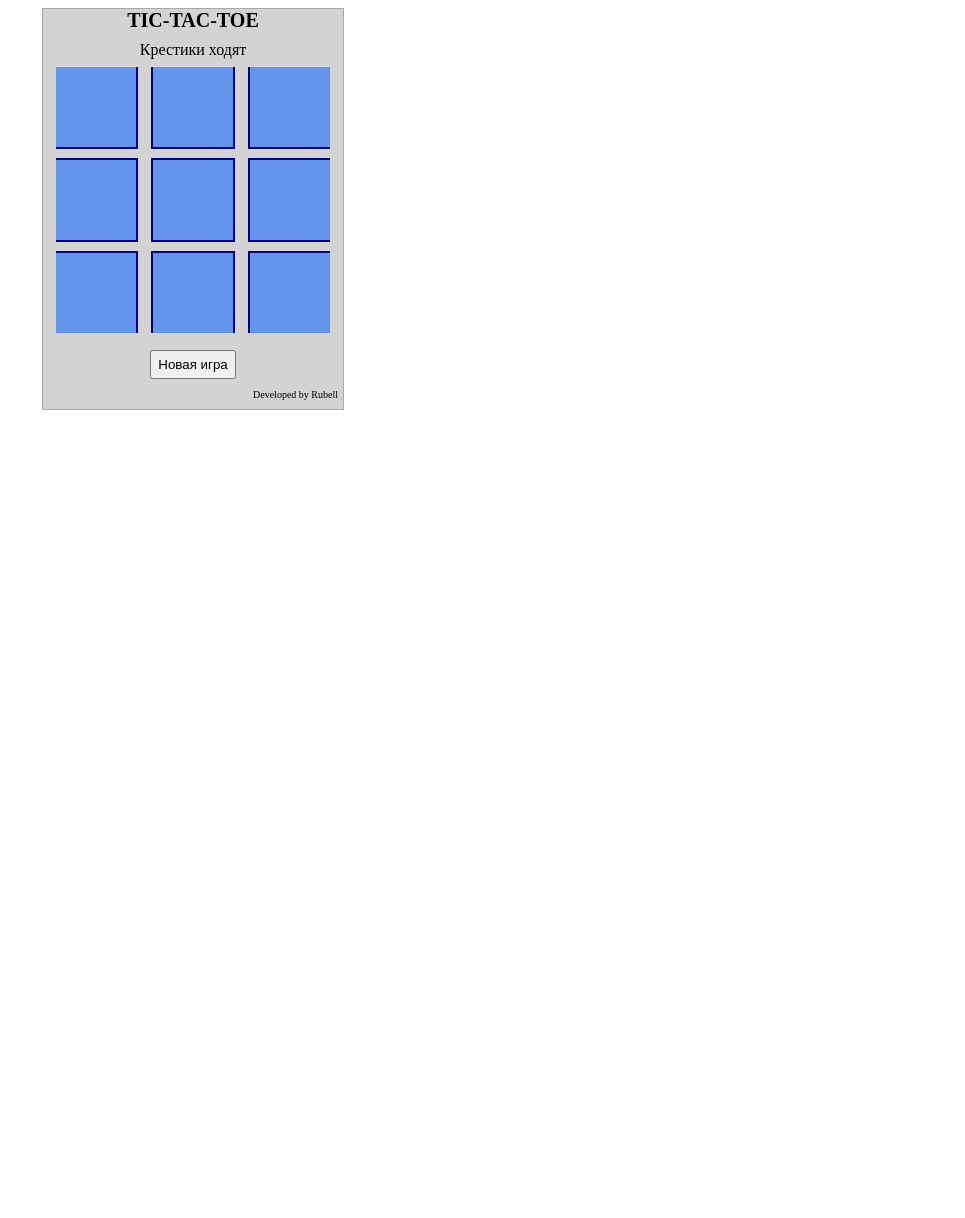
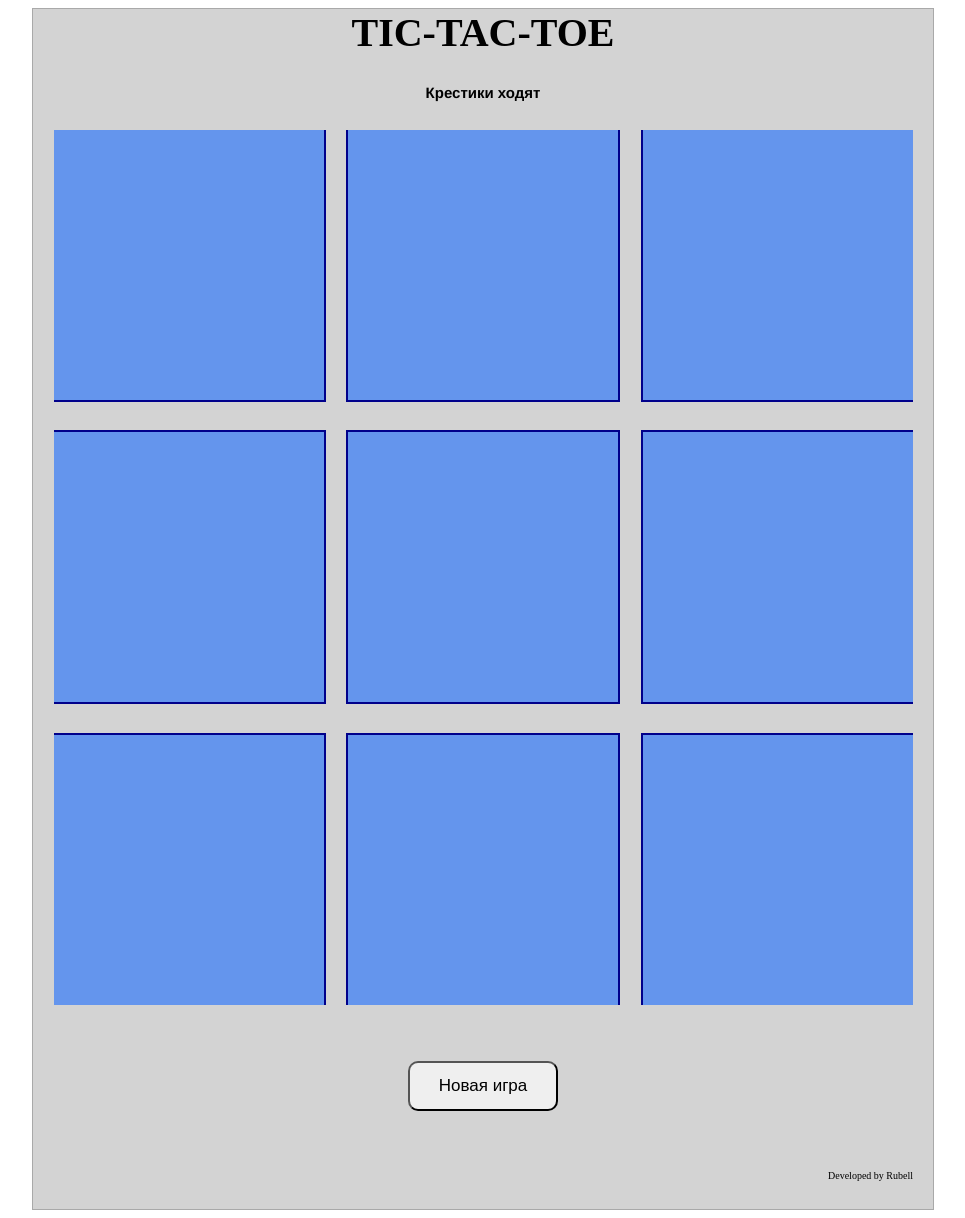
Before and after one commit to Sviatukha/tik-tak-toe-mobile, a PHP site: page /index.html in a window 1280 px wide. Shown: the whole page, without its empty margins (75-1040 px from the left). Before the commit the page ends 410 px from the top, so only its background shows below. Run offline with PHP 8.4, Linux system fonts and the light colour scheme.

Commit message:
First commit

```diff
--- a/styles.css
+++ b/styles.css
@@ -2,13 +2,13 @@
 main {
     display: flex;
     justify-content: center;
-    max-width: 520px;
-    min-width: 301px;
+    max-width: 1100px;
+
     flex-wrap: wrap;
 }
 .game-block {
-    width: 300px;
-    height: 400px;
+    width: 900px;
+    height: 1200px;
     background-color: lightgray;
     border:  1px solid darkgray;
     text-align: center;
@@ -17,8 +17,8 @@ main {
     justify-content: space-evenly;
 }
 .block {
-    width: 80px;
-    height: 80px;
+    width: 270px;
+    height: 270px;
     background-color: cornflowerblue;
     position: relative;
     cursor: pointer;
@@ -29,7 +29,7 @@ span {
 }
 .title {
     text-transform: uppercase;
-    font-size: 20px;
+    font-size: 40px;
     font-weight: bold;
 }
 .bl-1, .bl-4, .bl-7, .bl-2, .bl-8, .bl-5 {
@@ -46,17 +46,21 @@ span {
 }
 
 .reset {
-    margin-bottom: 10px;
+    margin-bottom: 30px;
+    width: 150px;
+    height: 50px;
+    font-size: 17px;
+    border-radius: 10px;
 }
 .zero::after {
     display: block;
     content: "";
     position: absolute;
-    top:10px;
-    left: 10px;
-    width: 40px;
-    height: 40px;
-    border: 10px solid gold;
+    top:60px;
+    left: 60px;
+    width: 100px;
+    height: 100px;
+    border: 20px solid gold;
     border-radius: 50%;
 }
 .cross::before, .cross::after {
@@ -64,18 +68,23 @@ span {
     content: "";
     position: absolute;
     width: 0px;
-    height: 40px;
-    border: 5px solid red;
+    height: 150px;
+    border: 10px solid red;
 }
 .cross::after {
-    top: 10px;
-    left: 35px;
+    top: 50px;
+    right: 125px;
     transform: rotate(-45deg);
 }
 .cross::before {
-    top: 10px;
-    left: 35px;
+    top: 50px;
+    left: 120px;
     transform: rotate(45deg);
+}
+.player-move, .message{
+    font-size: 15px;
+    font-weight: bold;
+    font-family: 'Franklin Gothic Medium', 'Arial Narrow', Arial, sans-serif;
 }
 .red {
     background-color: hotpink;
@@ -83,7 +92,7 @@ span {
 .dev {
     text-align: right;
     font-size: 10px;
-    margin-right: 5px;
+    margin-right: 20px;
 }
 @media screen and (max-width: 520px) {
   main{
```
